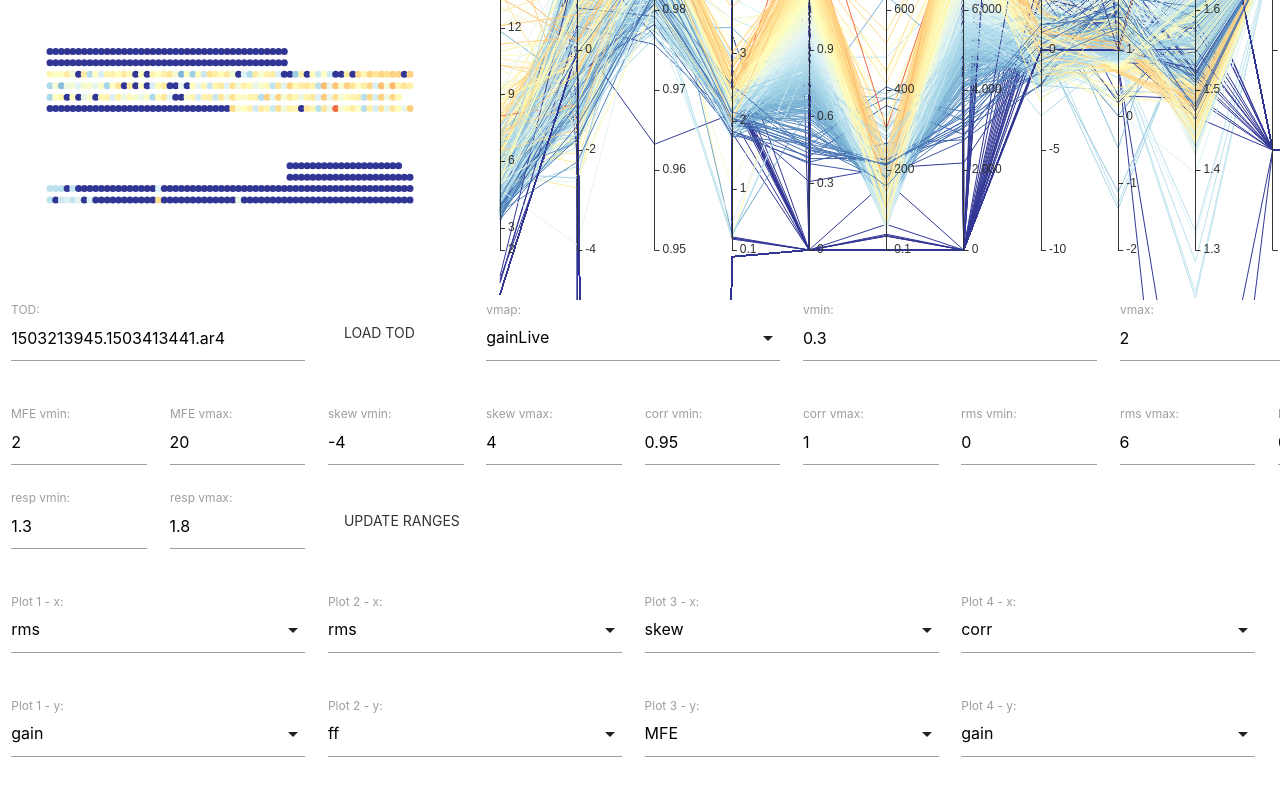
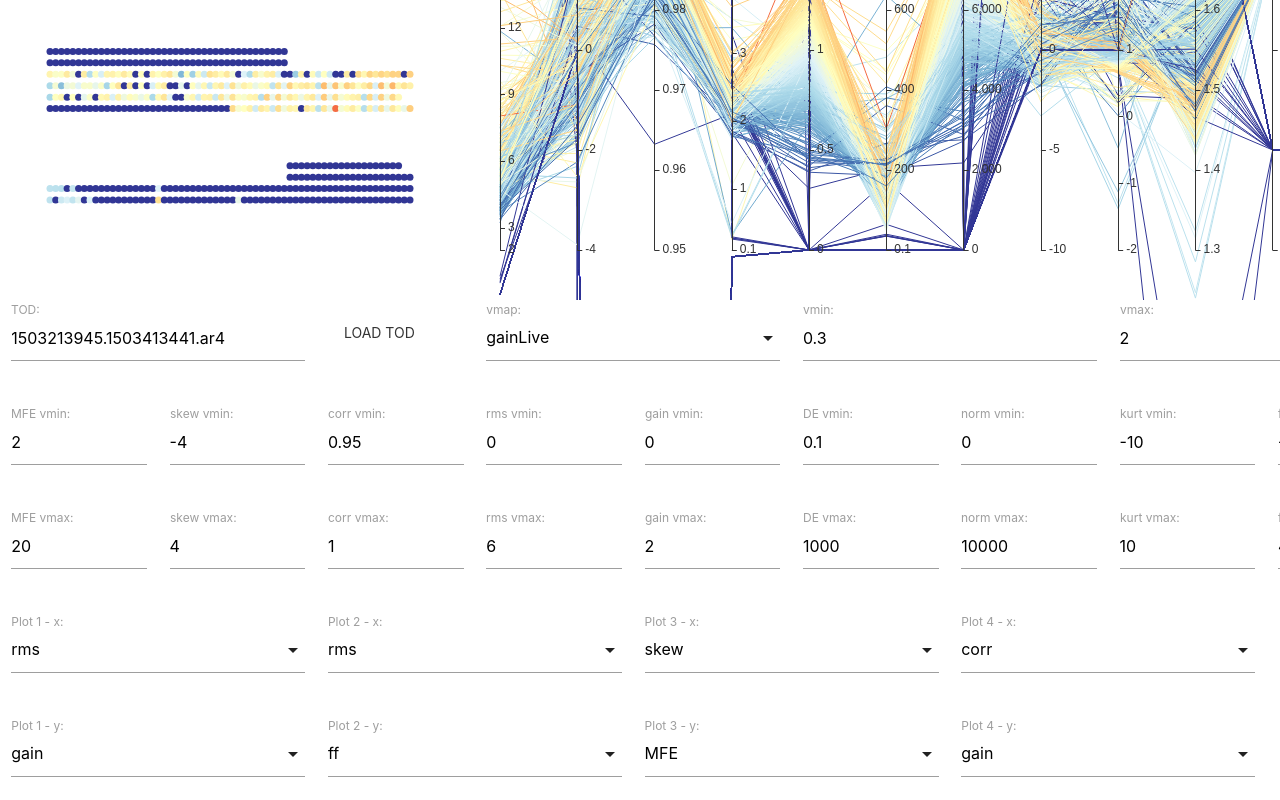
Before and after one commit to guanyilun/tod_viz, a plain HTML site: page index.html in a window 1280 px wide. Shown: the part 650-1450 px from the top of the page. Drawn offline with nearby package versions, Linux system fonts and the light colour scheme; animation ran at ten frames a second.

Commit message:
Add more ranges and use v-for instead

```diff
--- a/index.html
+++ b/index.html
@@ -43,61 +43,15 @@
         </div>
       </div>
       <div class="row">
-        <div class="input-field col s1">
-          <input id="MFE_vmin" type="text" class="validate" v-model="metadata.ranges.MFE.min">
-          <label for="MFE_vmin">MFE vmin: </label>
+        <div class="input-field col s1" v-for="k in Object.keys(metadata.ranges)">
+          <input type="text" class="validate" v-model="metadata.ranges[k].min">
+          <label>{{k}} vmin: </label>
         </div>
-        <div class="input-field col s1">
-          <input id="MFE_vmax" type="text" class="validate" v-model="metadata.ranges.MFE.max">
-          <label for="MFE_vmax">MFE vmax: </label>
-        </div>
-        <div class="input-field col s1">
-          <input id="skew_vmin" type="text" class="validate" v-model="metadata.ranges.skew.min">
-          <label for="skew_vmin">skew vmin: </label>
-        </div>
-        <div class="input-field col s1">
-          <input id="skew_vmax" type="text" class="validate" v-model="metadata.ranges.skew.max">
-          <label for="skew_vmax">skew vmax: </label>
-        </div>
-        <div class="input-field col s1">
-          <input id="corr_vmin" type="text" class="validate" v-model="metadata.ranges.corr.min">
-          <label for="corr_vmin">corr vmin: </label>
-        </div>
-        <div class="input-field col s1">
-          <input id="corr_vmax" type="text" class="validate" v-model="metadata.ranges.corr.max">
-          <label for="corr_vmax">corr vmax: </label>
-        </div>
-        <div class="input-field col s1">
-          <input id="rms_vmin" type="text" class="validate" v-model="metadata.ranges.rms.min">
-          <label for="rms_vmin">rms vmin: </label>
-        </div>
-        <div class="input-field col s1">
-          <input id="rms_vmax" type="text" class="validate" v-model="metadata.ranges.rms.max">
-          <label for="rms_vmax">rms vmax: </label>
-        </div>
-        <div class="input-field col s1">
-          <input id="DE_vmin" type="text" class="validate" v-model="metadata.ranges.DE.min">
-          <label for="DE_vmin">DE vmin: </label>
-        </div>
-        <div class="input-field col s1">
-          <input id="DE_vmax" type="text" class="validate" v-model="metadata.ranges.DE.max">
-          <label for="DE_vmax">DE vmax: </label>
-        </div>
-        <div class="input-field col s1">
-          <input id="kurt_vmin" type="text" class="validate" v-model="metadata.ranges.kurt.min">
-          <label for="kurt_vmin">kurt vmin: </label>
-        </div>
-        <div class="input-field col s1">
-          <input id="kurt_vmax" type="text" class="validate" v-model="metadata.ranges.kurt.max">
-          <label for="kurt_vmax">kurt vmax: </label>
-        </div>
-        <div class="input-field col s1">
-          <input id="resp_vmin" type="text" class="validate" v-model="metadata.ranges.resp.min">
-          <label for="resp_vmin">resp vmin: </label>
-        </div>
-        <div class="input-field col s1">
-          <input id="resp_vmax" type="text" class="validate" v-model="metadata.ranges.resp.max">
-          <label for="resp_vmax">resp vmax: </label>
+      </div>
+      <div class="row">
+        <div class="input-field col s1" v-for="k in Object.keys(metadata.ranges)">
+          <input type="text" class="validate" v-model="metadata.ranges[k].max">
+          <label>{{k}} vmax: </label>
         </div>
         <div class="input-field col s2">
           <a class="waves-effect waves-teal btn-flat" v-on:click="updateRanges">Update ranges</a>
--- a/js/app.js
+++ b/js/app.js
@@ -26,8 +26,11 @@ var vm = new Vue({
                 skew: {dim: 6, min: -4, max: 4},
                 corr: {dim: 7, min: 0.95, max: 1},
                 rms: {dim: 8, min: 0, max: 6},
+                gain: {dim: 9, min: 0, max: 2},
                 DE: {dim: 10, min: 0.1, max:1000},
+                norm: {dim: 11, min: 0, max:10000},
                 kurt: {dim: 12, min: -10, max: 10},
+                ff: {dim:13, min:-2, max:4},
                 resp: {dim: 14, min: 1.3, max: 1.8},
             },
             // plot axis definition
@@ -212,11 +215,11 @@ var vm = new Vue({
                 {dim: 6, name: 'skew', realtime: false, min:-4, max:4},
                 {dim: 7, name: 'corr', realtime: false, min: 0.95, max: 1},
                 {dim: 8, name: 'rms', realtime: false, min: 0.1, max: 6},
-                {dim: 9, name: 'gain', realtime: false},
-                {dim: 10, name: 'DE', realtime: false, min: 0.1, max:1000,},
-                {dim: 11, name: 'norm', realtime: false},
+                {dim: 9, name: 'gain', realtime: false, min: 0, max: 2},
+                {dim: 10, name: 'DE', realtime: false, min: 0.1, max:1000},
+                {dim: 11, name: 'norm', realtime: false, min: 0, max:10000},
                 {dim: 12, name: 'kurt', realtime: false, min:-10, max:10},
-                {dim: 13, name: 'ff', realtime: false},
+                {dim: 13, name: 'ff', realtime: false, min:-2, max: 4},
                 {dim: 14, name: 'resp', realtime: false, min: 1.3, max: 1.8},
                 {dim: 15, name: 'presel', realtime: false, type: 'category', data: [0, 1]},
                 {dim: 19, name: 'sel', realtime: false, type: 'category', data: [0, 1]},
```
